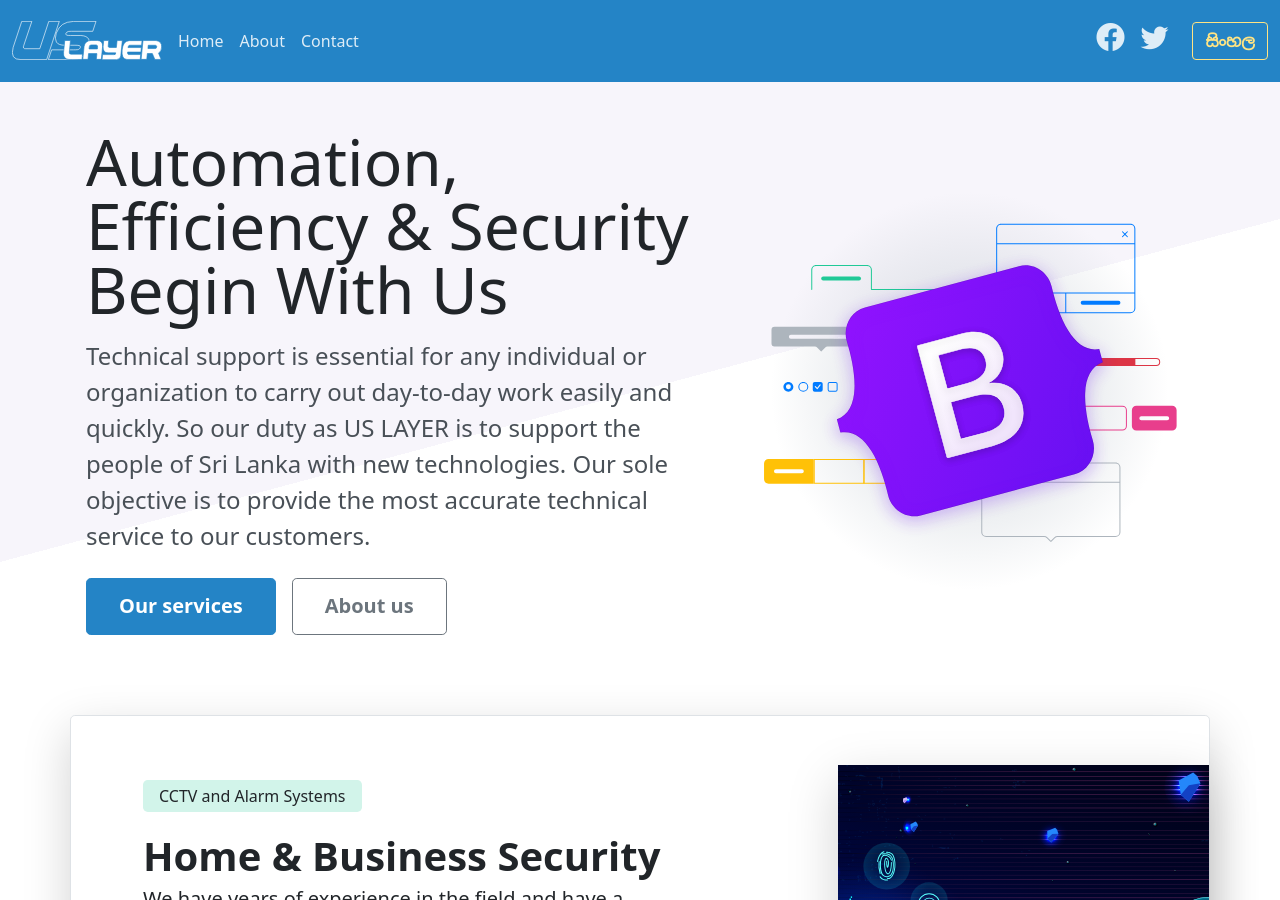
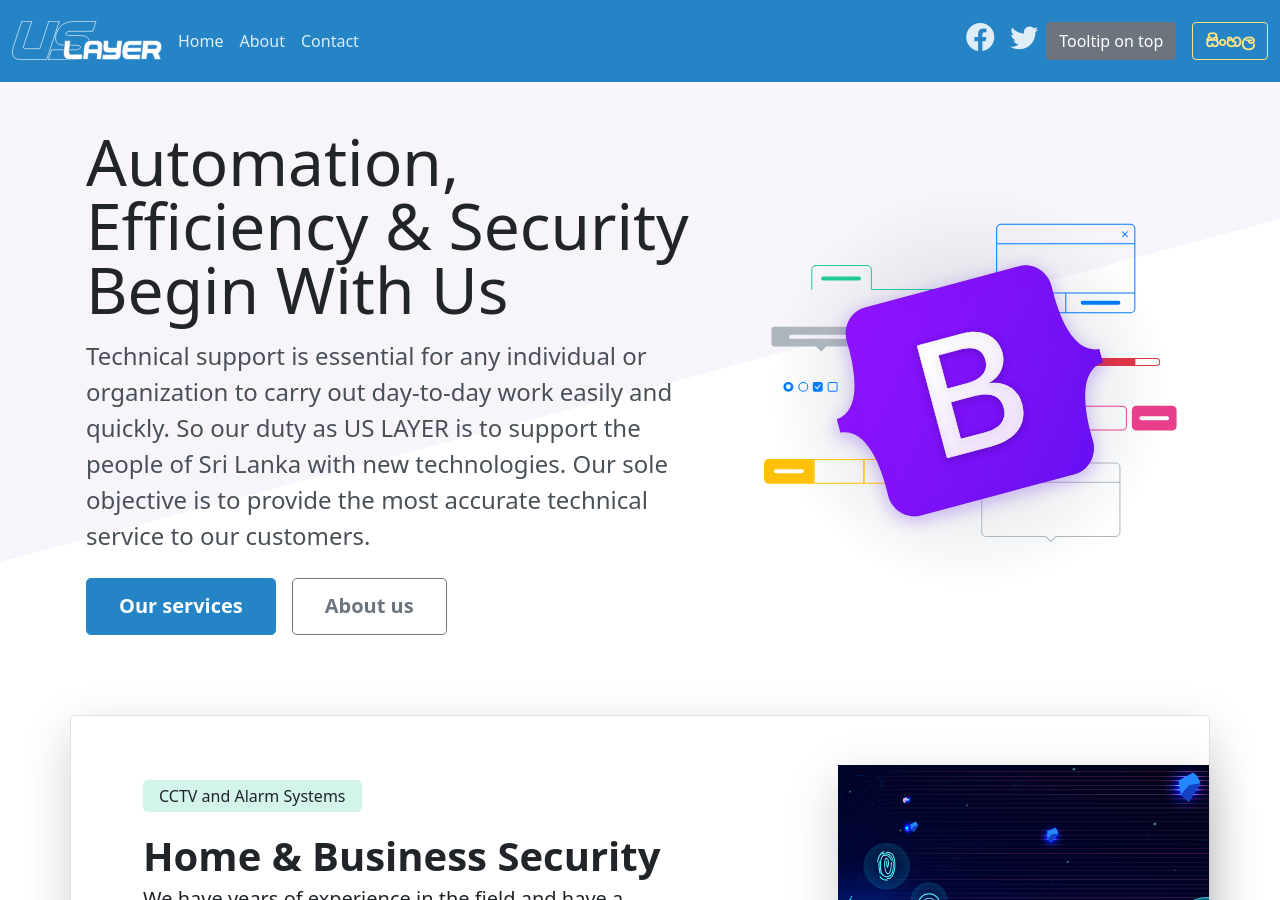
Before and after one commit to uslayer/uslayer.github.io, a Jekyll site: the page built from index.html, in a window 1280 px wide and 900 px high. Built offline with Jekyll 4.4.1, drawn with Linux system fonts in a browser that asks for light colours; the list of posts is cut into pages by our own code.

Commit message:
Update nav.html

```diff
--- a/_includes/nav.html
+++ b/_includes/nav.html
@@ -43,6 +43,10 @@
         </li>
       </ul>
 
+      <button type="button" class="btn btn-secondary" data-bs-toggle="tooltip" data-bs-placement="top" title="Tooltip on top">
+        Tooltip on top
+      </button>
+
       <a class="btn btn-bd-download d-lg-inline-block my-2 my-md-0 ms-md-3 noto" href="#">සිංහල</a>
     </div>
   </nav>
```
